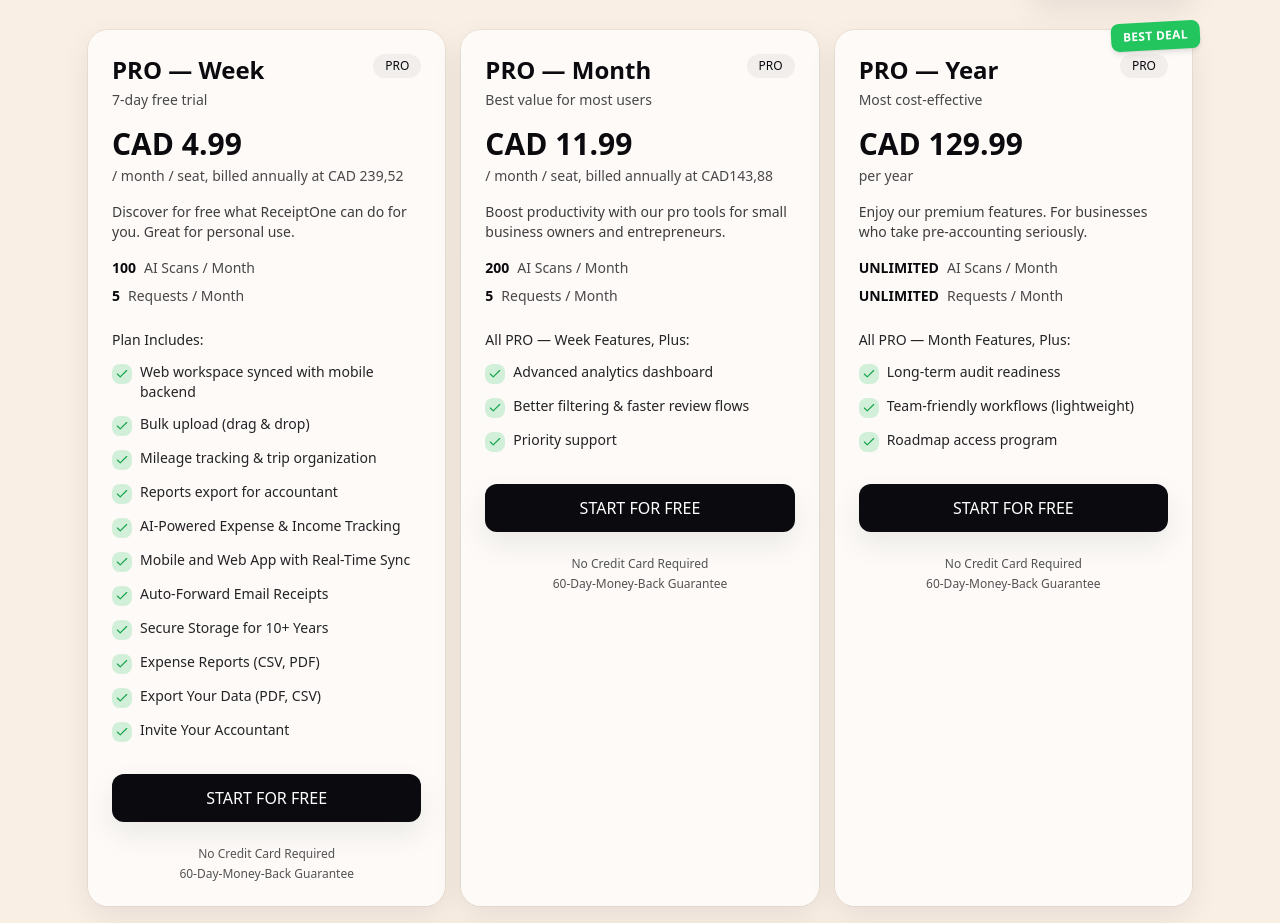
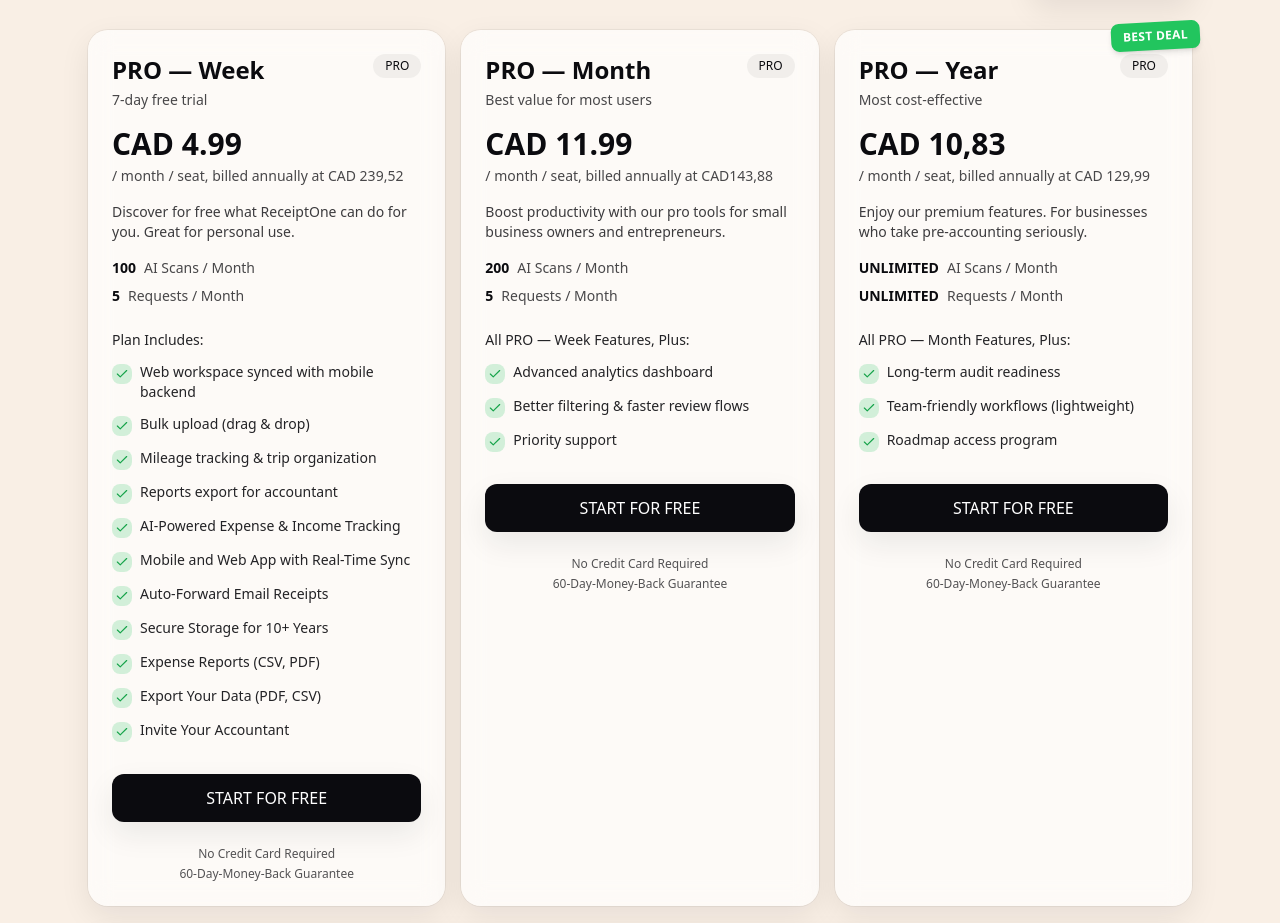
Before and after one commit to Alexd-y/receiptone-landing, a Next.js app: page / in a window 1280 px wide. Shown: the part 2067-2990 px from the top of the page. Built offline with nearby package versions, Linux system fonts and the light colour scheme; no server answers.

Commit message:
Update PRO — Year price and billing period

```diff
--- a/components/Pricing.tsx
+++ b/components/Pricing.tsx
@@ -45,8 +45,8 @@
     },
     {
       name: "PRO — Year",
-      price: "CAD 129.99",
-      period: "per year",
+      price: "CAD 10,83",
+      period: "/ month / seat, billed annually at CAD 129,99",
       badge: "Most cost-effective",
       description: "Enjoy our premium features. For businesses who take pre-accounting seriously.",
       keyFeatures: [
```
